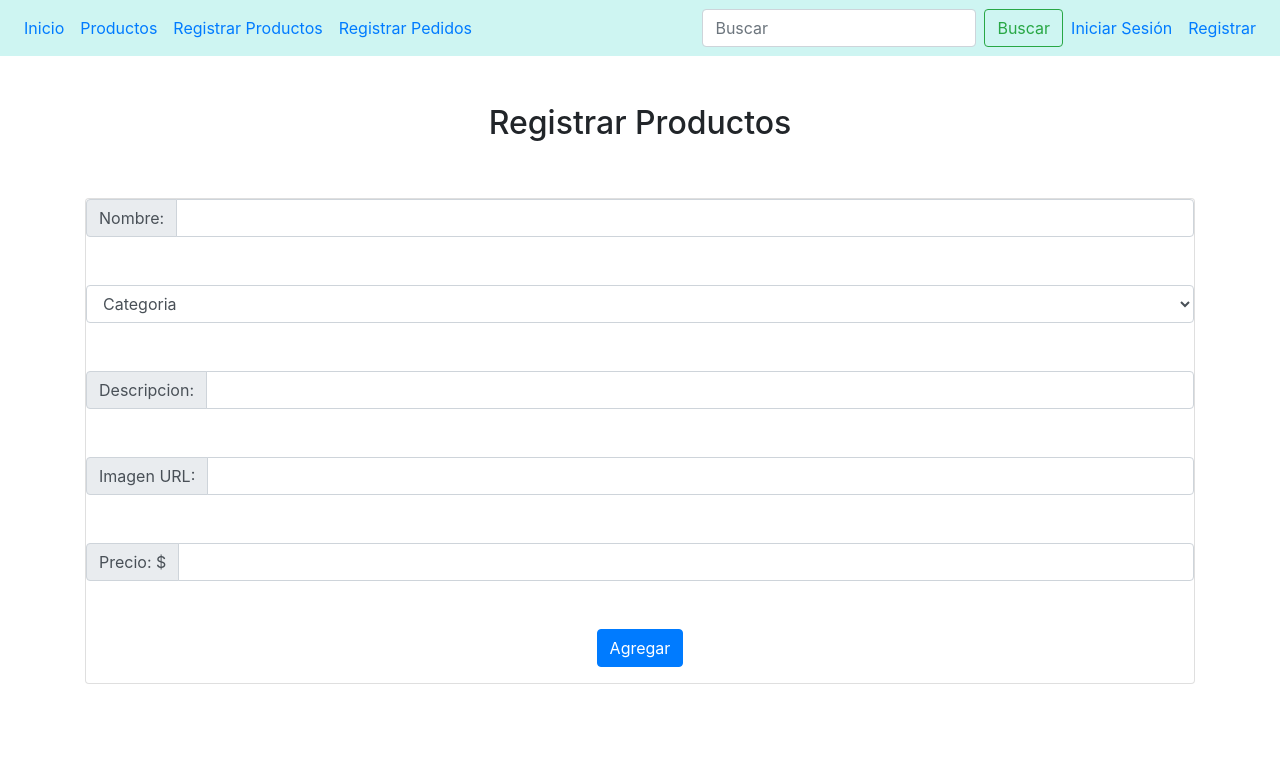
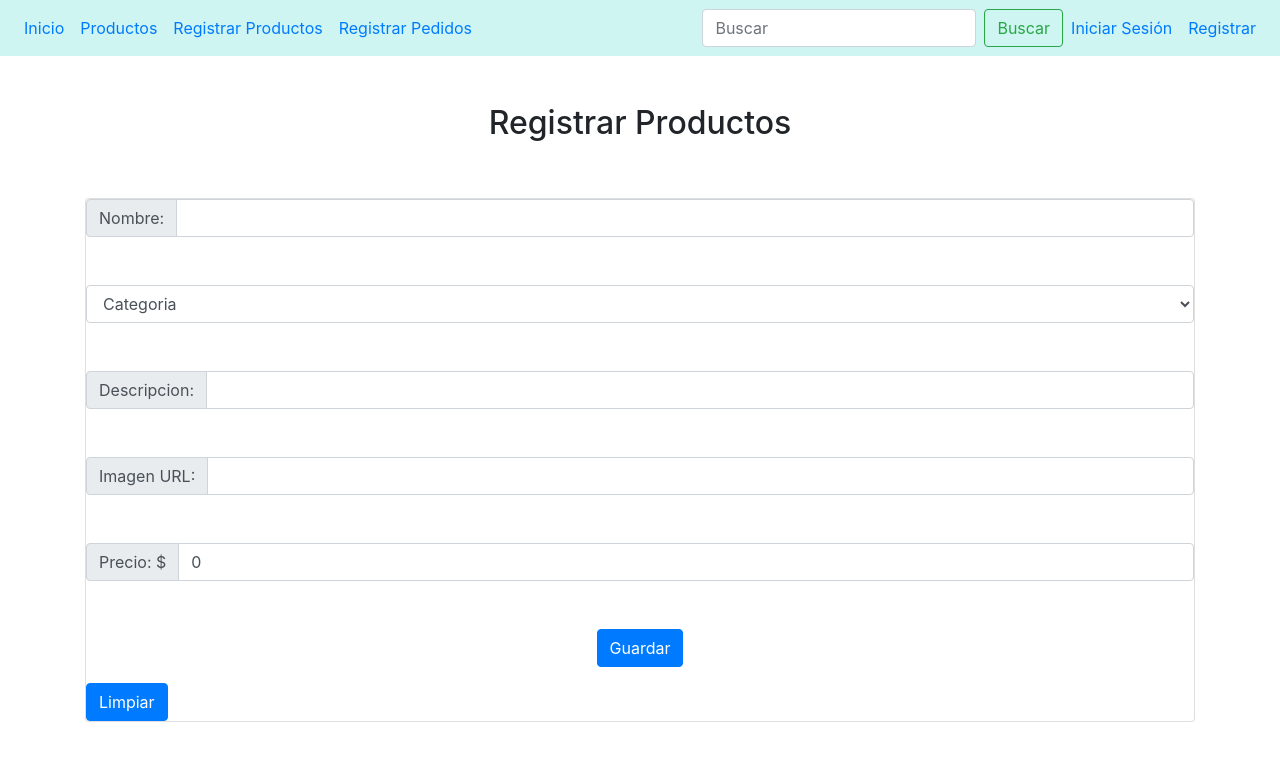
Before and after one commit to David-Yanez/PizzeriaWeb, an Angular app in the folder frontend/: page /registropro in a window 1280 px wide. Shown: the top 760 px of the page. Built offline with nearby package versions, Linux system fonts and the light colour scheme.

Commit message:
Guardar productos

```diff
--- a/frontend/src/app/app.module.ts
+++ b/frontend/src/app/app.module.ts
@@ -1,12 +1,14 @@
 import { BrowserModule } from '@angular/platform-browser';
 import { NgModule } from '@angular/core';
 import {FormsModule} from '@angular/forms';
+import {HttpClientModule} from '@angular/common/http';
 
 import { AppRoutingModule } from './app-routing.module';
 import { AppComponent } from './app.component';
 import { PedidosComponent } from './components/pedidos/pedidos.component';
 import { ProductosComponent } from './components/productos/productos.component';
 import { InicioComponent } from './components/inicio/inicio.component';
+
 
 @NgModule({
   declarations: [
@@ -18,7 +20,8 @@ import { InicioComponent } from './components/inicio/inicio.component';
   imports: [
     BrowserModule,
     AppRoutingModule,
-    FormsModule
+    FormsModule,
+    HttpClientModule
   ],
   providers: [],
   bootstrap: [AppComponent]
--- a/frontend/src/app/components/productos/productos.component.html
+++ b/frontend/src/app/components/productos/productos.component.html
@@ -5,6 +5,7 @@
 <br>
 <br>
 
+<form #productoForm="ngForm" (ngSubmit)= "addProducto(productoForm)">
 <div class="card">
    <div class="row">
        <div class="col-12">
@@ -12,20 +13,18 @@
             <div class="input-group-prepend">
             <span class="input-group-text" >Nombre: </span>
             </div>
-            <input type="text" class="form-control"  >
+            <input type="text" class="form-control" name="nombre" #nombre= "ngModel" [(ngModel)]="productoService.selectedProducto.nombre">
             </div>
 
        </div>
 
+
        <div class="col-12">
         <br>
         <br>
-         <select id="inputState" class="form-control">
+         <select id="inputState" class="form-control" name="categoria" [(ngModel)]="opcionSeleccionado"  (change)="capturar()" >
            <option selected>Categoria</option>
-           <option>Pizzas</option>
-           <option>Bebidas</option>
-           <option>Entradas</option>
-           <option>Lasañas</option>
+           <option  *ngFor="let dato of datos">{{dato}}</option>
          </select>
        </div>
 
@@ -36,7 +35,7 @@
             <div class="input-group-prepend">
             <span class="input-group-text" >Descripcion: </span>
             </div>
-            <input type="text" class="form-control"  >
+            <input type="text" class="form-control" name="descripcion" #descripcion= "ngModel" [(ngModel)]="productoService.selectedProducto.descripcion"  >
             </div>
 
        </div>
@@ -48,7 +47,7 @@
             <div class="input-group-prepend">
             <span class="input-group-text" >Imagen URL: </span>
             </div>
-            <input type="text" class="form-control"  >
+            <input type="text" class="form-control" name="imagen" #imagen= "ngModel" [(ngModel)]="productoService.selectedProducto.imagen" >
             </div>
 
        </div>
@@ -60,7 +59,7 @@
             <div class="input-group-prepend">
             <span class="input-group-text" >Precio: $</span>
             </div>
-            <input type="text" class="form-control"  >
+            <input type="text" class="form-control" name="precio" #precio= "ngModel" [(ngModel)]="productoService.selectedProducto.precio"  >
             </div>
 
        </div>
@@ -69,8 +68,10 @@
        <div class="col-12">
         <br>
         <br>
-      <p class="text-center"><button class="btn btn-primary">Agregar</button></p>
-      </div>
+      <p class="text-center"><button class="btn btn-primary">Guardar</button></p>
+         <button class="btn btn-primary right" (click)='resetForm(productoForm)'>Limpiar</button>
+
+    </div>
 
 
 
@@ -78,7 +79,9 @@
    </div>
 
 
+
 </div>
+</form>
 
 
 
--- a/frontend/src/app/components/productos/productos.component.ts
+++ b/frontend/src/app/components/productos/productos.component.ts
@@ -1,15 +1,52 @@
 import { Component, OnInit } from '@angular/core';
+import {ProductoService} from '../../services/producto.service';
+import { NgForm } from '@angular/forms';
+import { Producto } from 'src/app/models/producto';
 
 @Component({
   selector: 'app-productos',
   templateUrl: './productos.component.html',
-  styleUrls: ['./productos.component.css']
+  styleUrls: ['./productos.component.css'],
+  providers: [ProductoService]
 })
 export class ProductosComponent implements OnInit {
 
-  constructor() { }
+  constructor(public productoService: ProductoService) { }
 
   ngOnInit(): void {
+
+
   }
 
+addProducto(form: NgForm){
+  this.productoService.postProducto(form.value)
+  .subscribe(res =>{
+    console.log(res);
+  })
+  console.log(form.value);
+
 }
+
+  resetForm (form?: NgForm){
+if (form){
+  form.reset();
+  this.productoService.selectedProducto = new Producto();
+}
+  }
+
+
+
+
+    // Seleccionamos o iniciamos el valor '0' del <select>
+    opcionSeleccionado: string  = 'Categoria';
+    verSeleccion: string        = '';
+
+    datos =['Pizzas','Bebidas','Lasañas','Entradas'];
+
+    capturar() {
+        // Pasamos el valor seleccionado a la variable verSeleccion
+        this.verSeleccion = this.opcionSeleccionado;
+    }
+
+
+}
--- a/frontend/src/app/models/producto.ts
+++ b/frontend/src/app/models/producto.ts
@@ -1,6 +1,17 @@
 export class Producto {
+
+constructor(_id='', nombre='', categoria='', descripcion='', imagen='', precio= 0){
+
+    this._id = _id;
+    this.nombre = nombre;
+    this.categoria = categoria;
+    this.descripcion = descripcion;
+    this.imagen = imagen;
+    this.precio = precio;
+}
+
 _id:string;
-    nobre: string;
+    nombre: string;
     categoria: string;
     descripcion: string;
     imagen: string;
--- a/frontend/src/app/services/pedido.service.ts
+++ b/frontend/src/app/services/pedido.service.ts
@@ -12,7 +12,9 @@ selectedPedido: Pedido;
 pedidos: Pedido[];
 readonly URL_API = 'http://localhost:3000/api/pedidos';
 
-  constructor(private http: HttpClient) { }
+  constructor(private http: HttpClient) {
+    this.selectedPedido= new Pedido();
+  }
 
   getPedidos(){
     return this.http.get(this.URL_API);
--- a/frontend/src/app/services/producto.service.ts
+++ b/frontend/src/app/services/producto.service.ts
@@ -16,7 +16,6 @@ export class ProductoService {
     this.selectedProducto = new Producto();
   }
 
-
   getProductos(){
     return this.http.get(this.URL_API);
   }
```
Also changed, not shown: 2 other files (tests, documents, lock files or other folders).
